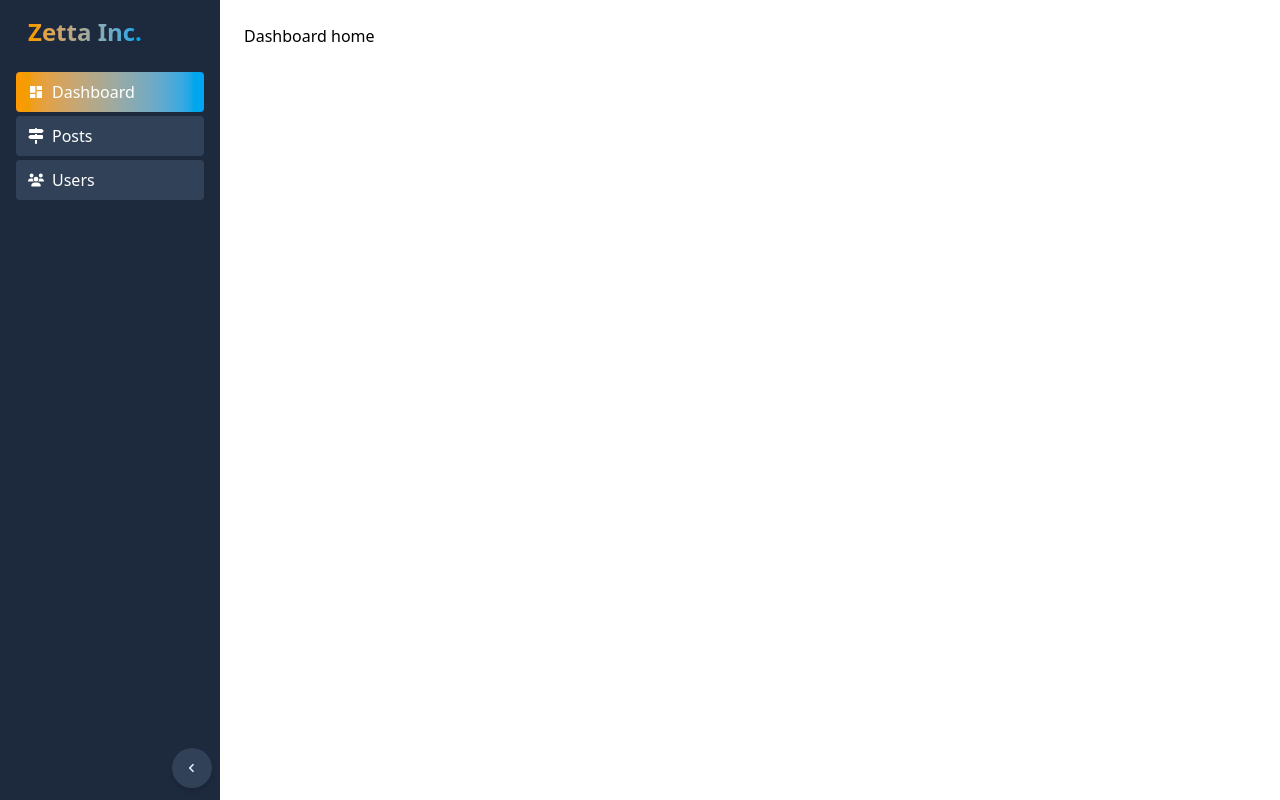
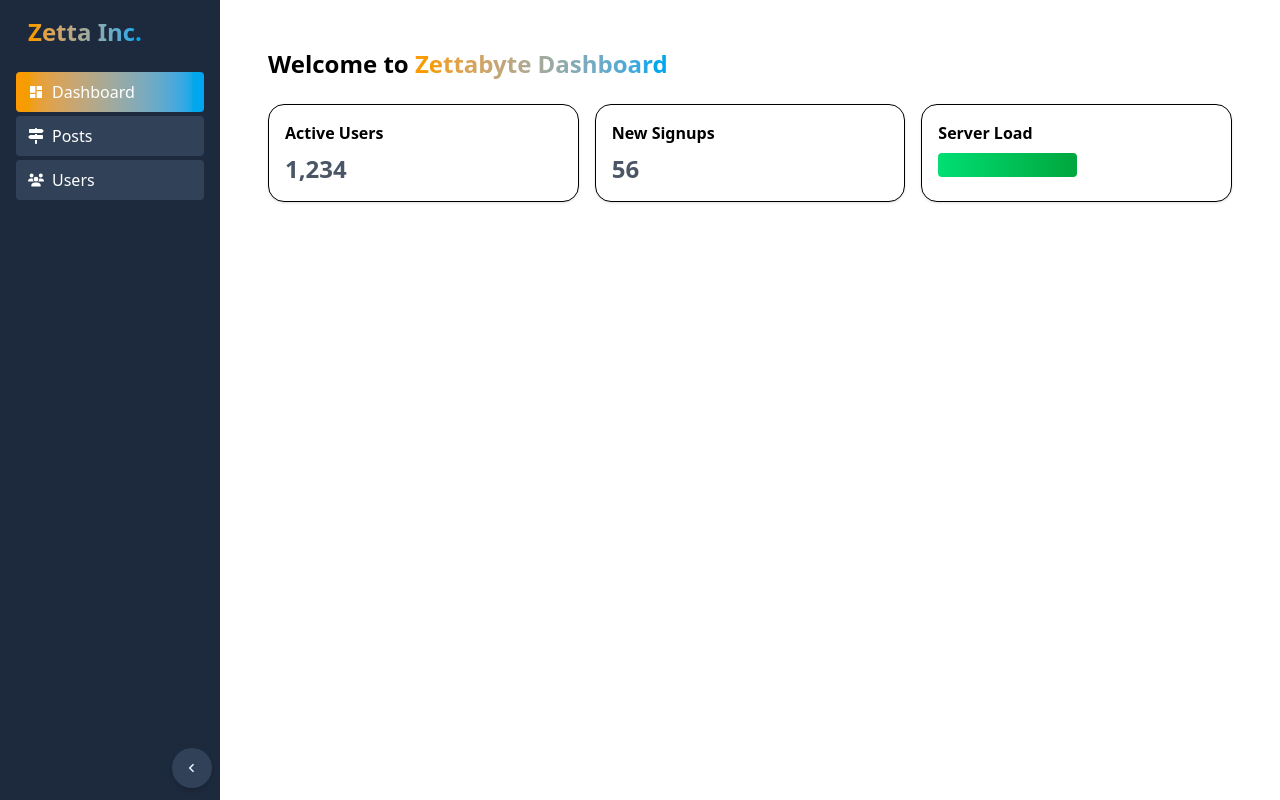
Before and after one commit to doodleEmon/zettabyte-frontend, a Next.js app: page / in a window 1280 px wide. Built offline with nearby package versions, Linux system fonts and the light colour scheme.

Commit message:
dashboard homepage done

```diff
--- a/package.json
+++ b/package.json
@@ -9,7 +9,7 @@
     "lint": "eslint"
   },
   "dependencies": {
-    "motion": "^12.23.13",
+    "framer-motion": "^12.23.14",
     "next": "15.5.3",
     "react": "19.1.0",
     "react-dom": "19.1.0",
--- a/src/app/page.tsx
+++ b/src/app/page.tsx
@@ -1,9 +1,37 @@
-import Image from "next/image";
+'use client'
+
+import Card from '@/components/Card';
+import { motion } from 'framer-motion';
 
 export default function Home() {
   return (
-    <div>
-      Dashboard home
+    <div className="p-6">
+      <motion.div
+        initial={{ x: -20, opacity: 0 }}
+        animate={{ x: 0, opacity: 1 }}
+        transition={{ duration: 0.4 }}
+      >
+        <h1 className="text-2xl font-bold">Welcome to <span className="bg-gradient-to-r bg-clip-text text-transparent from-amber-500 to-sky-500">Zettabyte Dashboard</span></h1>
+      </motion.div>
+
+      <section className="mt-6 grid grid-cols-1 md:grid-cols-3 gap-4">
+        <Card title="Active Users">
+          <div className="text-2xl font-bold">1,234</div>
+        </Card>
+        <Card title="New Signups">
+          <div className="text-2xl font-bold">56</div>
+        </Card>
+        <Card title="Server Load">
+          <motion.div
+            className="h-6 rounded bg-slate-100 mt-2 overflow-hidden"
+            initial={{ width: '0%' }}
+            animate={{ width: '50%' }}
+            transition={{ duration: 1.2 }}
+          >
+            <div className="h-full w-full bg-gradient-to-r from-green-400 to-green-600" />
+          </motion.div>
+        </Card>
+      </section>
     </div>
   );
 }
--- /dev/null
+++ b/src/components/Card.tsx
@@ -0,0 +1,29 @@
+'use client'
+
+import Link from 'next/link'
+import { motion } from 'framer-motion'
+import React from 'react'
+
+type CardProps = {
+    title: string
+    children?: React.ReactNode
+    href?: string
+}
+
+export default function Card({ title, children, href }: CardProps) {
+    const content = (
+        <motion.article
+            layout
+            initial={{ opacity: 0, y: 50 }}
+            animate={{ opacity: 1, y: 0 }}
+            exit={{ opacity: 0, y: -50 }}
+            className="bg-white rounded-2xl shadow-sm p-4 border"
+        >
+            <h3 className="font-semibold mb-2">{title}</h3>
+            <div className="text-sm text-gray-600">{children}</div>
+        </motion.article>
+    )
+
+    if (href) return <Link href={href}>{content}</Link>
+    return content
+}
--- a/src/components/Sidebar.tsx
+++ b/src/components/Sidebar.tsx
@@ -1,7 +1,7 @@
 'use client'
 
 import Link from 'next/link'
-import { motion } from 'motion/react'
+import { motion } from 'framer-motion'
 import { BiChevronLeft, BiChevronRight } from 'react-icons/bi'
 import { usePathname } from 'next/navigation'
 import { activeLinkClasses, linkClasses } from '@/utils/customStyles'
```
Also changed, not shown: 1 other file (tests, documents, lock files or other folders).
